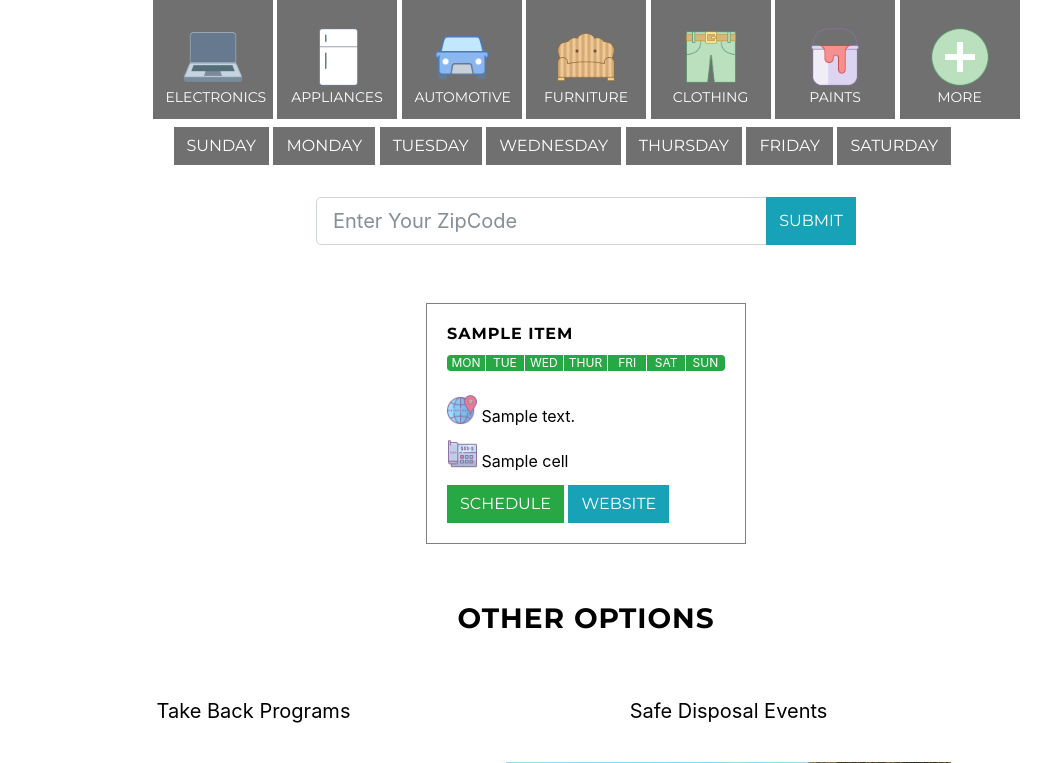
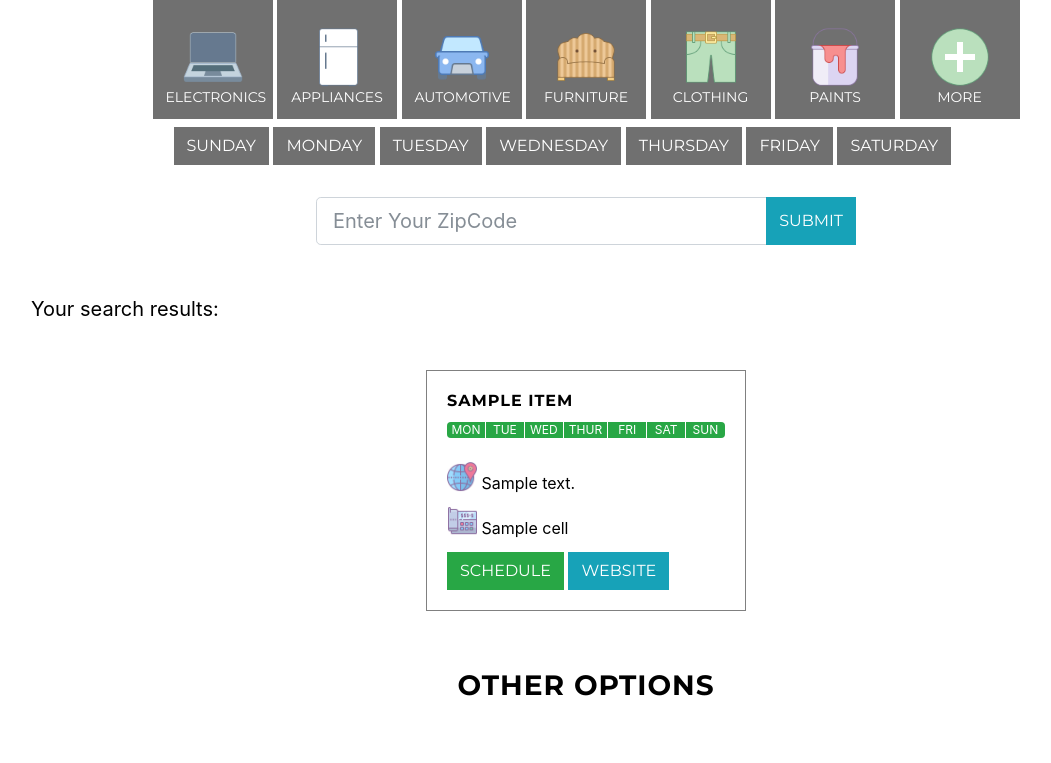
Before and after one commit to rafaellichen/Recycling-System, a Django app: template mainRecycleApp/templates/mainRecycleApp/home.html in a window 1280 px wide. Shown: the part 391-1154 px from the top of the page, without its empty margins (54-1105 px from the left). Run offline with Django 3.2, Linux system fonts and the light colour scheme; data comes from the database, SQL or seed files in the repository; tables that the repository leaves empty hold one stand-in row (values such as "Sample post"); the template is opened without the code that fills it: values that come from a table or form of the project are taken from there, most other values are stand-ins (such as "Sample title", 1, 10 or a date in 2020); some libraries are stand-ins or nearby versions.

Commit message:
Created acceptance test for anonymous user to view the result once they enter the zipcode

```diff
--- a/mainRecycleApp/templates/mainRecycleApp/home.html
+++ b/mainRecycleApp/templates/mainRecycleApp/home.html
@@ -106,7 +106,7 @@
 		    Appliances
 		  </label>
 		  <label class="btn btn-sq btn-info unselected">
-		    <input value="Automotive" name="gtype" type="checkbox" autocomplete="off">
+		    <input id = "Automotive" value="Automotive" name="gtype" type="checkbox" autocomplete="off">
 			<br>
 			<img src="/static/img/car.png" style="width:60px; height:60px">
 		    <br>
@@ -304,7 +304,7 @@
     <div class = "input-group">
       <input name="zipcode" class="form-control form-control-lg" type="text" placeholder="Enter Your ZipCode" required>
       <span class = "input-group-btn">
-          <button type="submit" class="btn btn-info">Submit</button>
+          <button type="submit" class="btn btn-info" id = "submit-zip">Submit</button>
       </span>
     </div>
   </div>
@@ -312,11 +312,17 @@
 </div>
 </form>
 <br><br>
+{% if data %}
+<div class = "container justify-content-center">
+  <p id = "result-ok">Your search results:</p>
+</div>
+{% endif %}
 <div class="container">
    <div class="card-deck justify-content-center">
        {% if data %}
+         <br>
          {% for item in data %}
-         <div class="card-block" style="width: 20rem; border: 1px grey solid">
+         <div class="card-block" style="width: 20rem; border: 1px grey solid" id = "result-card-block">
            <!-- <img class="card-img-top" src="{{ item.logo_url }}" alt=""> -->
            <div class="card-body">
              {% with item.type as type %}
@@ -328,7 +334,7 @@
                  <img id="card-img" src="/static/img/homeappliances.png" alt="" height="42" width="42">
                {% endif %}
                {% if each == "Automotive" %}
-                 <img id="card-img" src="/static/img/car.png" alt="" height="42" width="42">
+                 <img id="card-img Automotive" src="/static/img/car.png" alt="" height="42" width="42">
                {% endif %}
                {% if each == "Office Furniture" %}
                  <img id="card-img" src="/static/img/householdfurniture.png" alt="" height="42" width="42">
```
Also changed, not shown: mainRecycleApp/test_mainRecycleApp_acceptance.py (+30 -3 lines), 2 other files.
